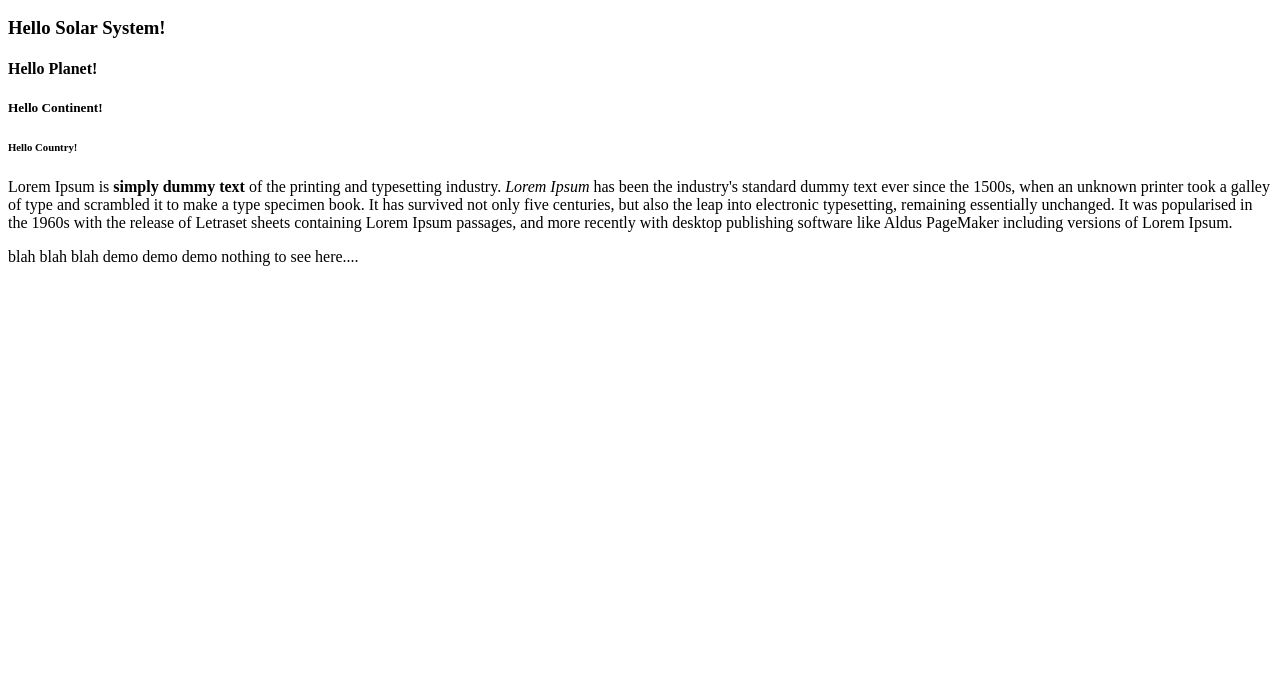
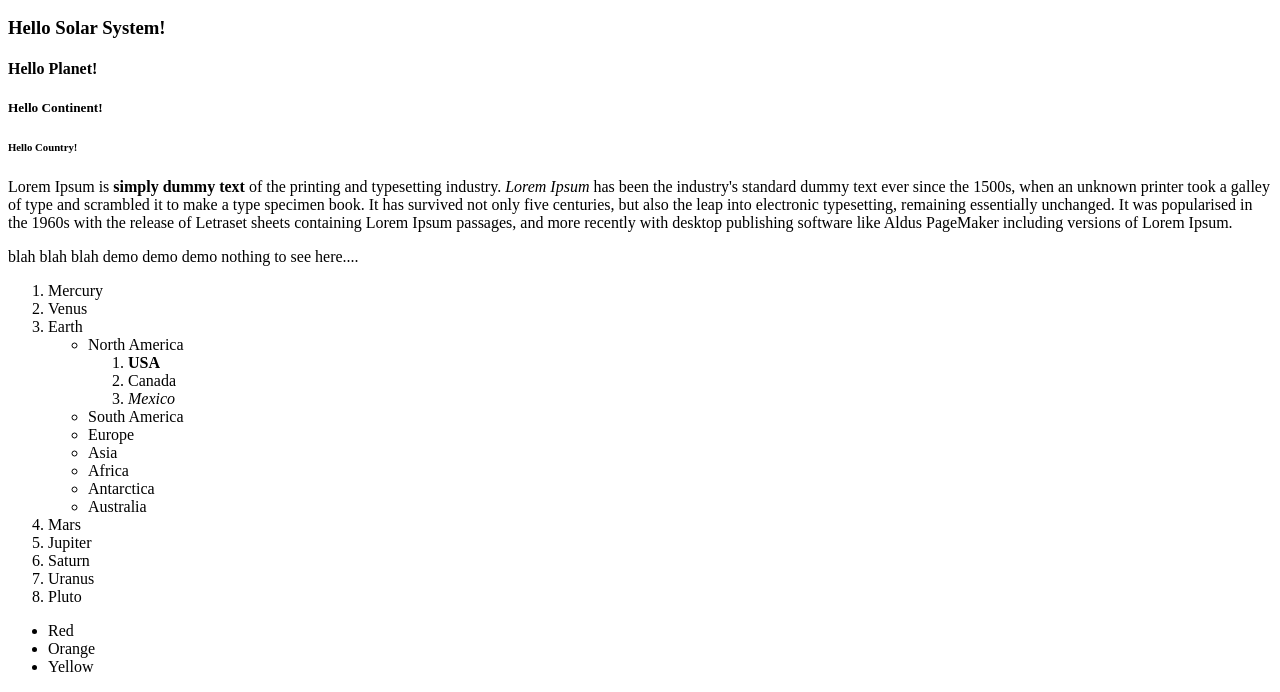
Before and after one commit to gMak64/UdemyWebDev, a plain HTML site: page HTML/Intro/firstPage.html in a window 1280 px wide. Shown: the part 110-802 px from the top of the page. Drawn offline with Linux system fonts and the light colour scheme.

Commit message:
Completed Intro HTML

```diff
--- a/HTML/Intro/firstPage.html
+++ b/HTML/Intro/firstPage.html
@@ -18,7 +18,7 @@
     <h5>Hello Continent!</h5>
     <h6>Hello Country!</h6>
 
-    <p>Lorem Ipsum is <b>simply dummy text</b> of the printing and typesetting industry. <em>Lorem Ipsum</em> has been
+    <p>Lorem Ipsum is <strong>simply dummy text</strong> of the printing and typesetting industry. <em>Lorem Ipsum</em> has been
         the industry's standard dummy text ever since the 1500s, when an unknown printer took a galley of type and
         scrambled it to make a type specimen book. It has survived not only five centuries, but also the leap into
         electronic typesetting, remaining essentially unchanged. It was popularised in the 1960s with the release of
@@ -26,6 +26,39 @@
         PageMaker including versions of Lorem Ipsum.</p>
 
     <p>blah blah blah demo demo demo nothing to see here....</p>
+
+    <ol>
+        <li>Mercury</li>
+        <li>Venus</li>
+        <li>Earth
+            <ul>
+                <li>North America
+                    <ol>
+                        <li><strong>USA</strong></li>
+                        <li>Canada</li>
+                        <li><em>Mexico</em></li>
+                    </ol>
+                </li>
+                <li>South America</li>
+                <li>Europe</li>
+                <li>Asia</li>
+                <li>Africa</li>
+                <li>Antarctica</li>
+                <li>Australia</li>
+            </ul>
+        </li>
+        <li>Mars</li>
+        <li>Jupiter</li>
+        <li>Saturn</li>
+        <li>Uranus</li>
+        <li>Pluto</li>
+    </ol>
+
+    <ul>
+        <li>Red</li>
+        <li>Orange</li>
+        <li>Yellow</li>
+    </ul>
 </body>
 
 </html>
```
Also changed, not shown: HTML/Intro/doggo.html (added, +26 -0 lines).
